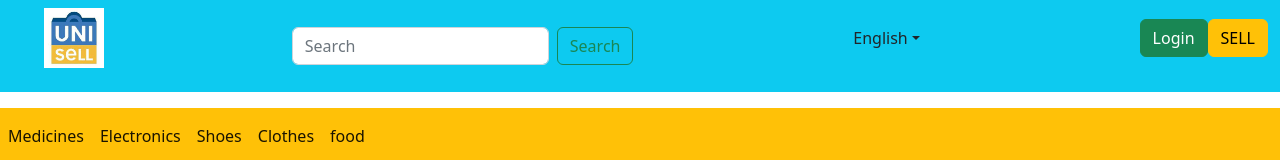
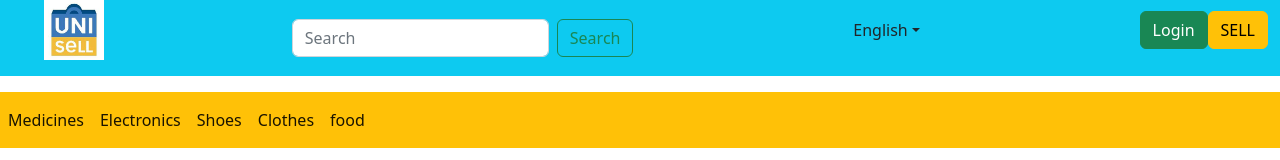
Before and after one commit to bansal-gaurang/unisell, a React (Create React App) app: page / in a window 1280 px wide. Shown: the top 160 px of the page. Built offline with nearby package versions, Linux system fonts and the light colour scheme.

Commit message:
sticky header

```diff
--- a/src/My components/Header1.js
+++ b/src/My components/Header1.js
@@ -2,7 +2,7 @@ import React from "react";
 
 const header1 = () => {
   return (
-    <nav class="navbar bg-info mx-10" >
+    <nav class="navbar bg-info sticky-top py-0" >
       <div class="container-fluid">
         <ul>
           <img
--- a/src/My components/Header2.js
+++ b/src/My components/Header2.js
@@ -5,7 +5,7 @@ const header2 =() =>
 {
     return (
   <div className='parent-div' style={{margin: "auto" }}>
-    <nav className="navbar navbar-expand bg-warning mt-3 mb-3">
+    <nav className="navbar navbar-expand bg-warning mt-3 mb-3 sticky-top" >
    <div classNameName="container-fluid" >
 
     <div className="collapse navbar-collapse" id="navbarSupportedContent" >
```
